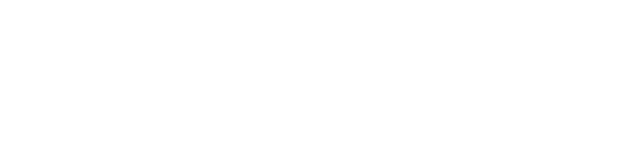
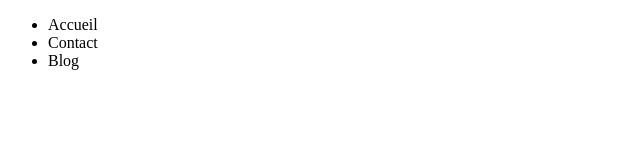
Before and after one commit to saysa/projet-de-test, a plain HTML site: page index.html in a window 1280 px wide. Shown: the whole page, without its empty margins (0-640 px from the left). Drawn offline with Linux system fonts and the light colour scheme.

Commit message:
add the menu

```diff
--- a/index.html
+++ b/index.html
@@ -4,5 +4,12 @@
 <title>Test</title>
 </head>
 <body>
+<nav>
+<ul>
+<li>Accueil</li>
+<li>Contact</li>
+<li>Blog</li>
+</ul>
+</nav>
 </body>
 </html>
```
